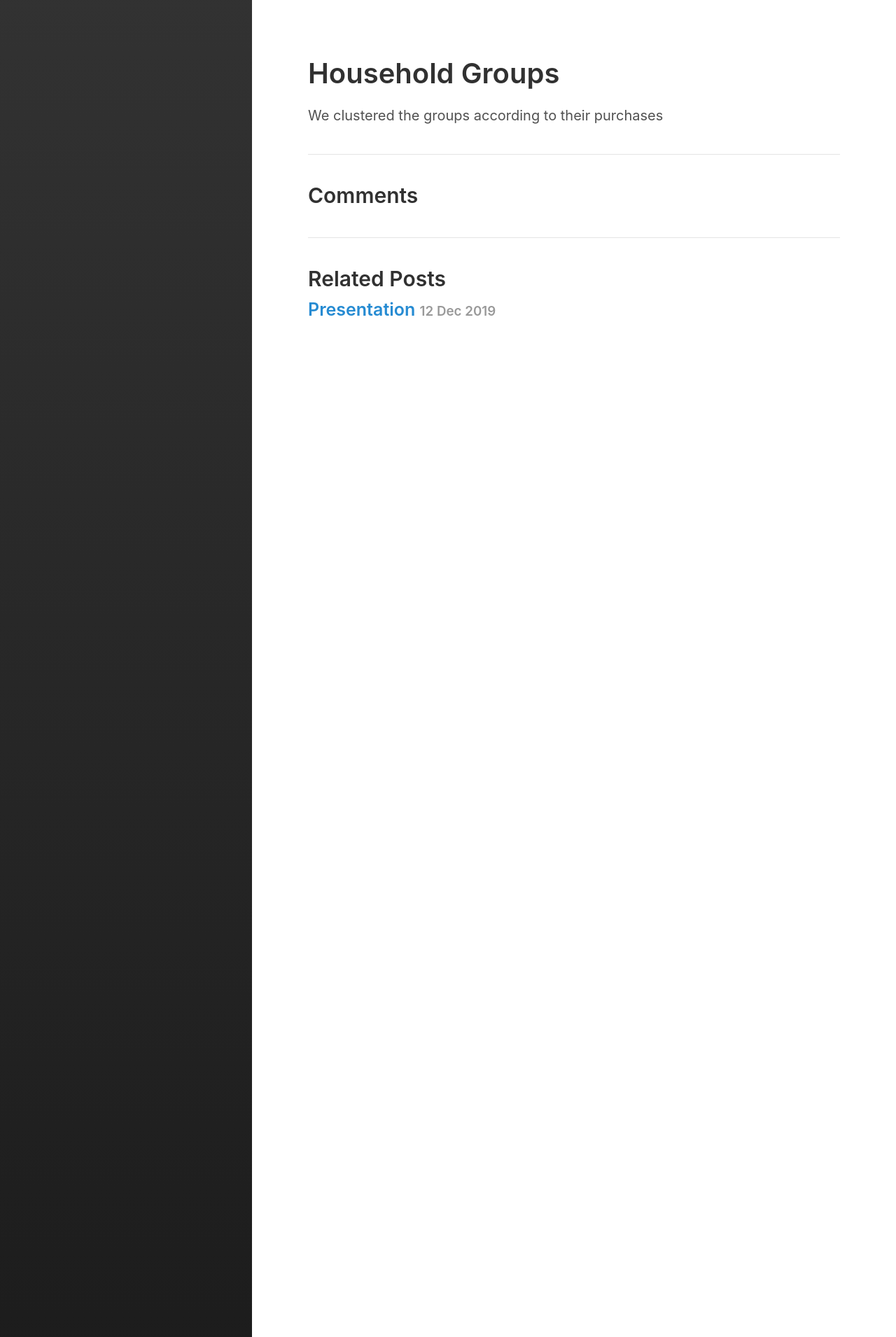
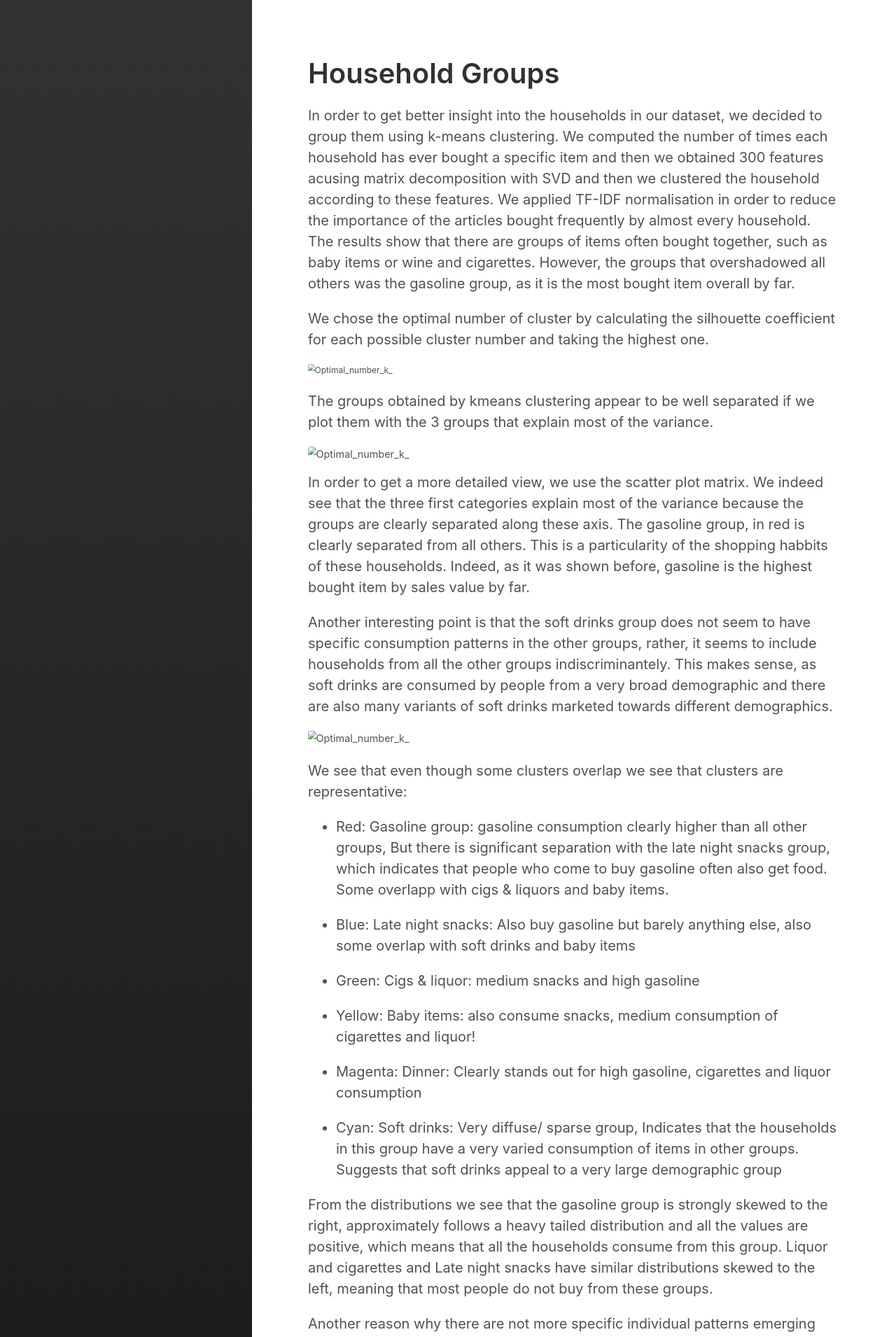
Before and after one commit to raphaelreiss/ADA_project, a Jekyll site: the page built from _posts/2019-12-17-household_groups.md, in a window 1280 px wide. Shown: the top 1910 px of the page at 70% size. Built offline with Jekyll 4.4.1, drawn with Linux system fonts in a browser that asks for light colours; some of the changed text lies outside the part shown.

Commit message:
post household grps

```diff
--- a/_posts/2019-12-17-household_groups.md
+++ b/_posts/2019-12-17-household_groups.md
@@ -4,4 +4,86 @@ title: Household Groups
 #sidebar_link: true
 ---
 
-We clustered the groups according to their purchases
+In order to get better insight into the households in our dataset, we decided to group them using k-means clustering. We computed the number of times each household has ever bought a specific item and then we obtained 300 features acusing matrix decomposition with SVD and then we clustered the household according to these features. We applied TF-IDF normalisation in order to reduce the importance of the articles bought frequently by almost every household.
+The results show that there are groups of items often bought together, such as baby items or wine and cigarettes. However, the groups that overshadowed all others was the gasoline group, as it is the most bought item overall by far.
+
+We chose the optimal number of cluster by calculating the silhouette coefficient for each possible cluster number and taking the highest one.
+
+<img src="../src/kmeans_nb_of_clusters.png" alt="Optimal_number_k_" style="zoom:60%;" />
+
+The groups obtained by kmeans clustering appear to be well separated if we plot them with the 3 groups that explain most of the variance.
+
+<img src="../src/3d_scatter_plot_of_groups.png" alt="Optimal_number_k_" style="zoom:72%;" />In order to get a more detailed view, we use the scatter plot matrix. We indeed see that the three first categories explain most of the variance because the groups are clearly separated along these axis. The gasoline group, in red is clearly separated from all others. This is a particularity of the shopping habbits of these households. Indeed, as it was shown before, gasoline is the highest bought item by sales value by far.
+
+Another interesting point is that the soft drinks group does not seem to have specific consumption patterns in the other groups, rather, it seems to include households from all the other groups indiscriminantely. This makes sense, as soft drinks are consumed by people from a very broad demographic and there are also many variants of soft drinks marketed towards different demographics.
+
+<img src="../src/scatter_matrix_kmeans_labels.png" alt="Optimal_number_k_" style="zoom:72%;" />
+
+We see that even though some clusters overlap we see that clusters are representative:
+
+* Red: Gasoline group: gasoline consumption clearly higher than all other groups, But there is significant separation with the late night snacks group, which indicates that people who come to buy gasoline often also get food. Some overlapp with cigs & liquors and baby items.
+
+* Blue: Late night snacks: Also buy gasoline but barely anything else, also some overlap with soft drinks and baby items
+
+* Green: Cigs & liquor: medium snacks and high gasoline
+
+* Yellow: Baby items: also consume snacks, medium consumption of cigarettes and liquor!
+
+* Magenta: Dinner: Clearly stands out for high gasoline, cigarettes and liquor consumption
+
+* Cyan: Soft drinks: Very diffuse/ sparse group, Indicates that the households in this group have a very varied consumption of items in other groups. Suggests that soft drinks appeal to a very large demographic group
+
+
+
+From the distributions we see that the gasoline group is strongly skewed to the right, approximately follows a heavy tailed distribution and all the values are positive, which means that all the households consume from this group. Liquor and cigarettes and Late night snacks have similar distributions skewed to the left, meaning that most people do not buy from these groups.
+
+Another reason why there are not more specific individual patterns emerging from this analysis is that all our transaction data is at the household level and the composition of a household can be very heterogeneous, so we would almost certainly find other more granular consumption patterns with individual transaction data.
+
+Also, the shopping card might only be used for the weekly grocery shopping but the individual members of a household might go to the store for smaller transactions without using the card, as it may remain with a single person.
+
+A more detailed analysis of the demographic composition of our cluster seems to confirm this hypothesis. Here, the demographic distributions are shown for each group to enable to get a better sense of their respective demographic compositions.
+
+<img src="../src/demo_distr_dummy.png" alt="Optimal_number_k_" style="zoom:65%;" />
+
+ Indeed, even tough the products purchased by the different groups are vastly different, think of baby items versus cigarettes and wine, he most representative individual of each group has exactly the same age, income and lives in a household of the same size. It is however interesting to note that these parameters differ significantly from the US median demographic parameters.
+
+<table border="1" class="dataframe">
+  <thead>
+    <tr style="text-align: right;">
+      <th></th>
+      <th>age</th>
+      <th>income</th>
+      <th>household size</th>
+    </tr>
+  </thead>
+  <tbody>
+    <tr>
+      <td>Gasoline</td>
+      <td>45-54</td>
+      <td>50-74K</td>
+      <td>2</td>
+    </tr>
+    <tr>
+      <td>Late snacks</td>
+      <td>45-54</td>
+      <td>35-49K</td>
+      <td>2</td>
+    </tr>
+    <tr>
+      <td>Cigs &amp; liquor</td>
+      <td>45-54</td>
+      <td>50-74K</td>
+      <td>2</td>
+    </tr>
+    <tr>
+      <td>US population</td>
+      <td>38.2</td>
+      <td>32K</td>
+      <td>2.6</td>
+    </tr>
+  </tbody>
+</table>
+
+Also, observing the distribution of the demographic parameters visually in the clusters do not yield explicit groups. The households appear to be randomly distributed.
+
+<img src="../src/demographic_grps_dummy.png" alt="Optimal_number_k_" style="zoom:72%;" />
```
Also changed, not shown: src/3d_scatter_plot_of_groups.png (added), src/demo_distr_dummy.png (added), src/demographic_grps_dummy.png (added), src/kmeans_nb_of_clusters.png (added), src/scatter_matrix_kmeans_labels.png (added), 1 other file.
